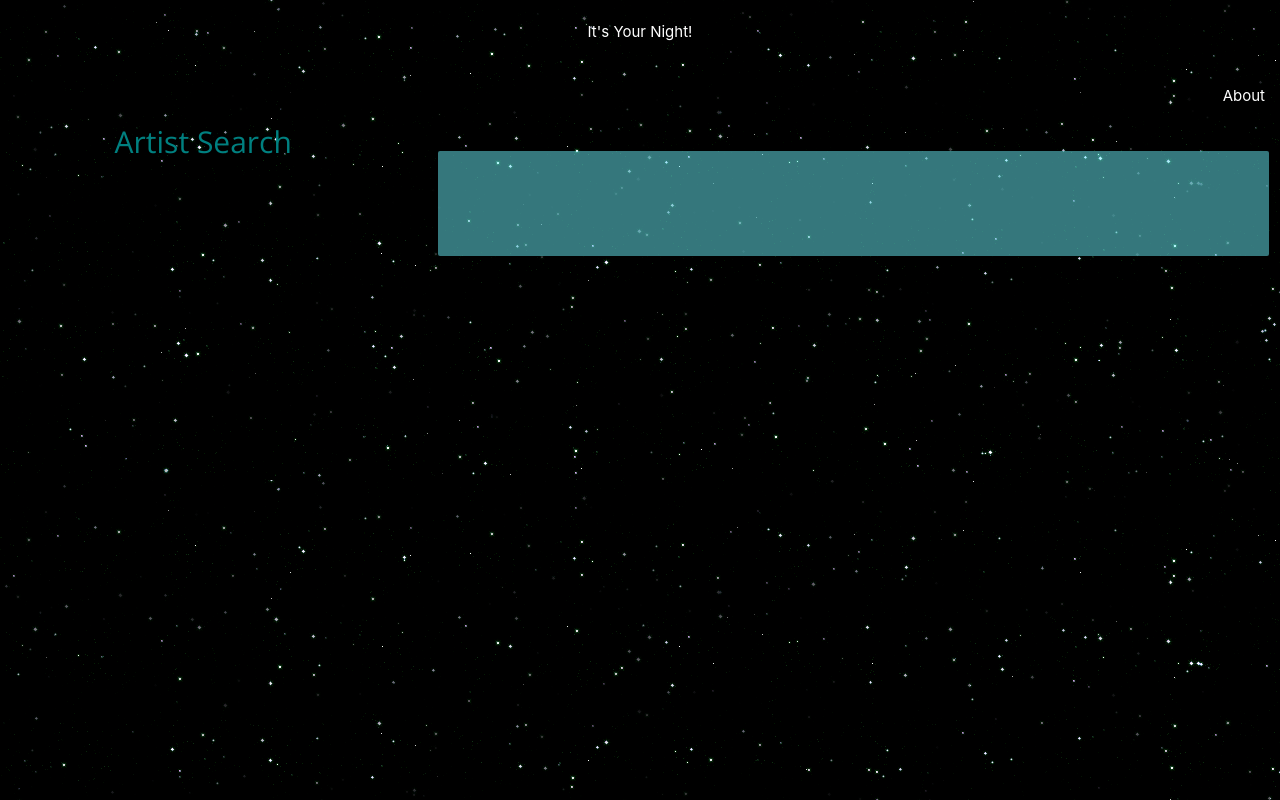
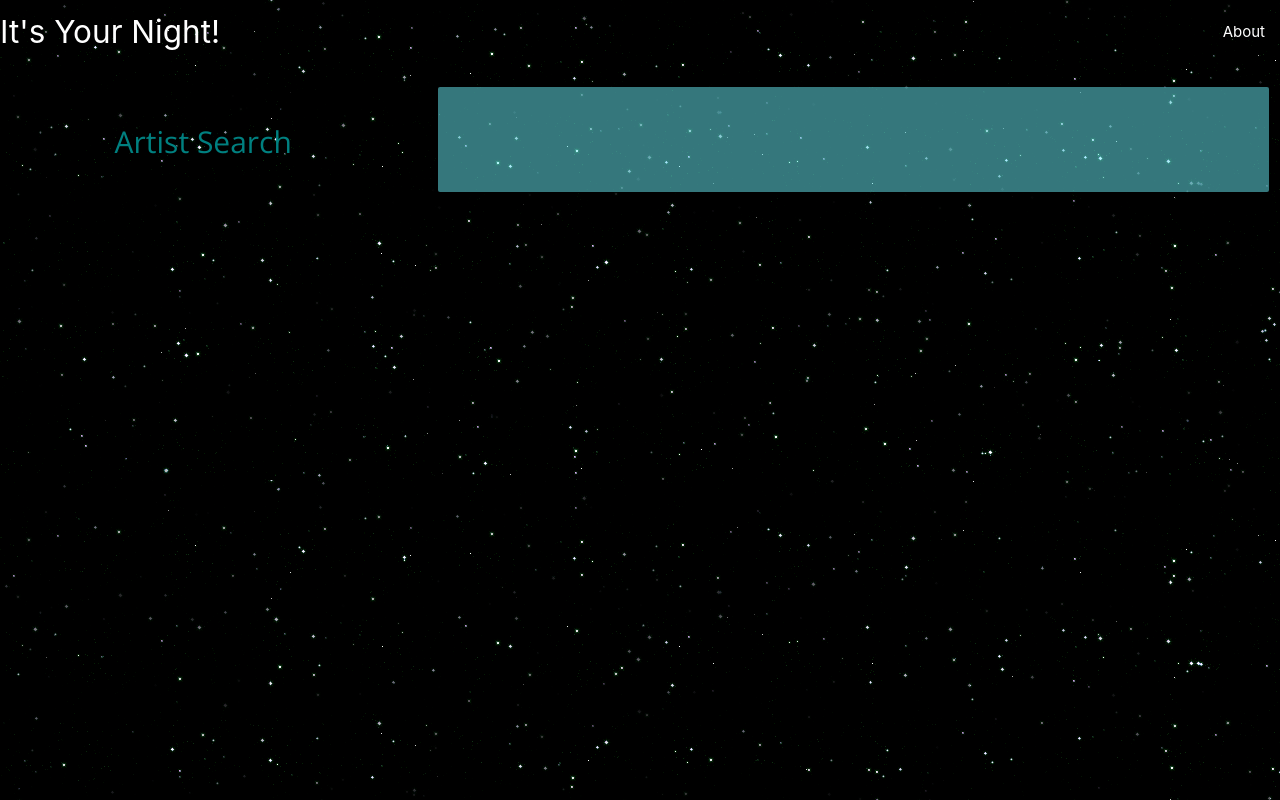
Before and after one commit to guliver109/its-your-night.github.io, a PHP site: page / in a window 1280 px wide. Run offline with PHP 8.4, Linux system fonts and the light colour scheme; some libraries are stand-ins or nearby versions; some web fonts are replaced.

Commit message:
changes with ana

```diff
--- a/assets/css/style.css
+++ b/assets/css/style.css
@@ -124,7 +124,7 @@ button {
 }
 
 /* ------------------NAV SIGN TEXT -------------------------- */
-.sign {
+/* .sign {
     min-height: 100%;
     display: flex;
     flex-direction: column;
@@ -137,16 +137,16 @@ __word {
       font-size: 5.6rem;
       text-align: center;
       line-height: 1;
-      color: #c6e2ff;
-      animation: neon .08s ease-in-out infinite alternate;
+      color: #c6e2ff; */
+      /* animation: neon .08s ease-in-out infinite alternate;
 
 }
 
-  /*----------Animation Keyframes for SIGN ----------------- --*/
+  /* ----------Animation Keyframes for SIGN ----------------- --
 
   /* // animation */
 
-  @keyframes neon {
+  /* @keyframes neon {
     from {
       text-shadow:
       0 0 6px rgba(202,228,225,0.92),
@@ -165,7 +165,7 @@ __word {
       0 0 38px rgba(30,132,242,0.88),
       0 0 60px rgba(30,132,242,1);
     }
-  }
+  }  */
 
 /* .nav-wrapper {
     background-color: #e42971;
--- a/index.html
+++ b/index.html
@@ -46,10 +46,10 @@
 
   <nav>
       <div class="nav-wrapper">
-          <div class="sign">
+          <!-- <div class="sign">
               <span class="sign__word">It's Your Night!</span>
-          </div>
-          <!-- <a class="brand-logo" id="navTop">It's Your Night!</a> -->
+          </div> -->
+          <a class="brand-logo" id="navTop">It's Your Night!</a>
         <ul id="nav-mobile" class="right hide-on-med-and-down">
             <li><a href="#AboutLink" class="icon fa-info-circle" id="about">About</a></li>
         </ul>
```
